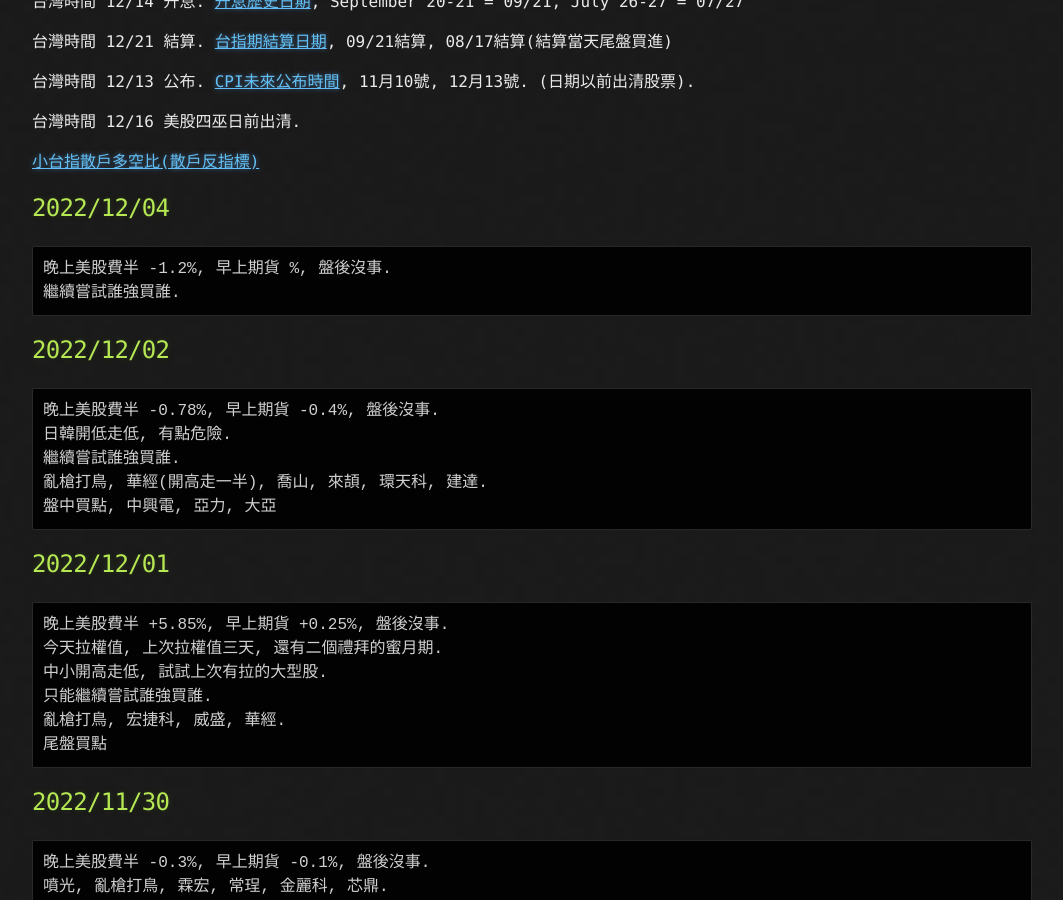
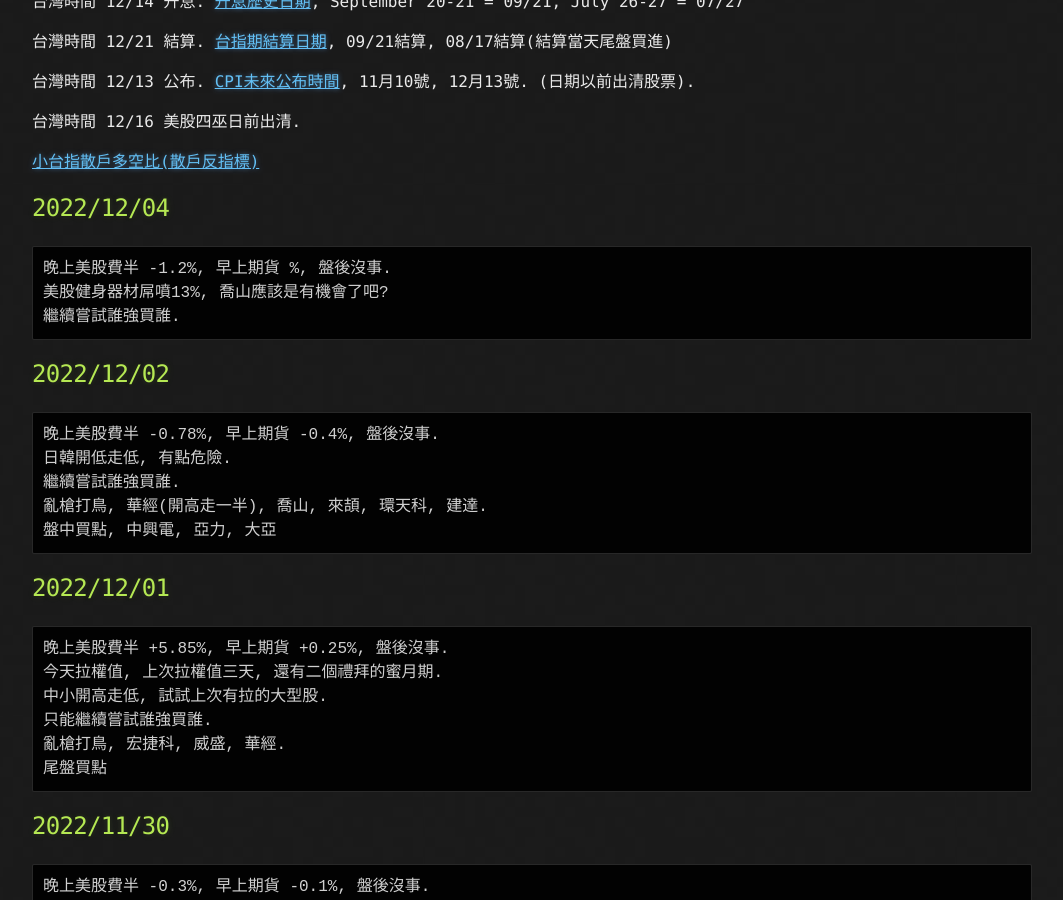
Before and after one commit to lepg5487/Stock_God, a Jekyll site: the page built from index.md, in a window 1280 px wide and 900 px high, scrolled down 348 px. Shown: the whole window, without its empty margins (108-1171 px from the left). Built offline with Jekyll 4.4.1, drawn with Linux system fonts in a browser that asks for light colours; our own code applies the rules of GitHub Pages for plain Markdown files.

Commit message:
Update index.md

````diff
--- a/index.md
+++ b/index.md
@@ -19,6 +19,7 @@ layout: testlayouts
 ## 2022/12/04
 ```
 晚上美股費半 -1.2%, 早上期貨 %, 盤後沒事.
+美股健身器材屌噴13%, 喬山應該是有機會了吧?
 繼續嘗試誰強買誰.
 ```
 
````
